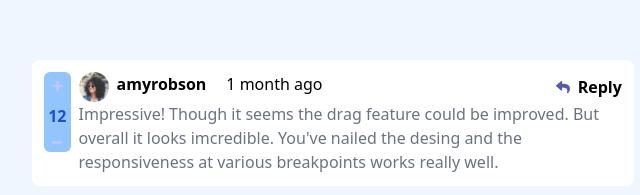
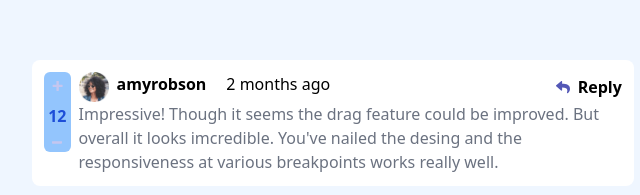
Before and after one commit to Reedonetech/interactive, a website: page src/index.html in a window 1280 px wide. Shown: the top 195 px of the page, 307-947 px from the left. Drawn offline with Linux system fonts and the light colour scheme; files whose address does not match are found by name.

Commit message:
update...

```diff
--- a/src/index.html
+++ b/src/index.html
@@ -20,7 +20,7 @@
                         <img class="w-[30px] h-[30px]" src="/interactive-comments-section-main//images/avatars/image-amyrobson.png" alt="">
                         <div class="flex flex-row gap-5">
                             <p class="font-bold text-black">amyrobson</p>
-                            <p>1 month ago</p>
+                            <p>2 months ago</p>
                         </div>
                     </div>
                     <div class="lg:flex lg:flex-row hidden items-center gap-2">
```
